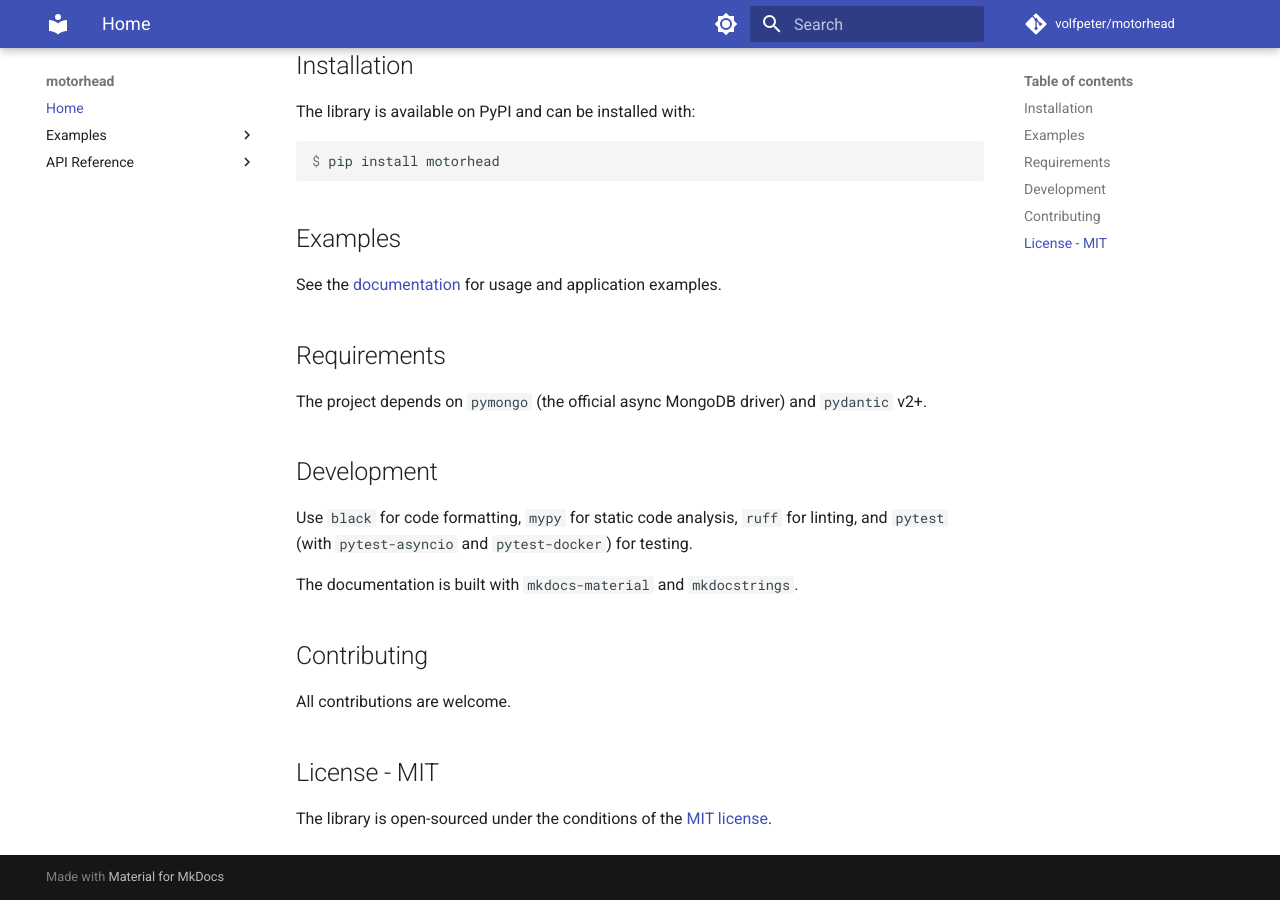
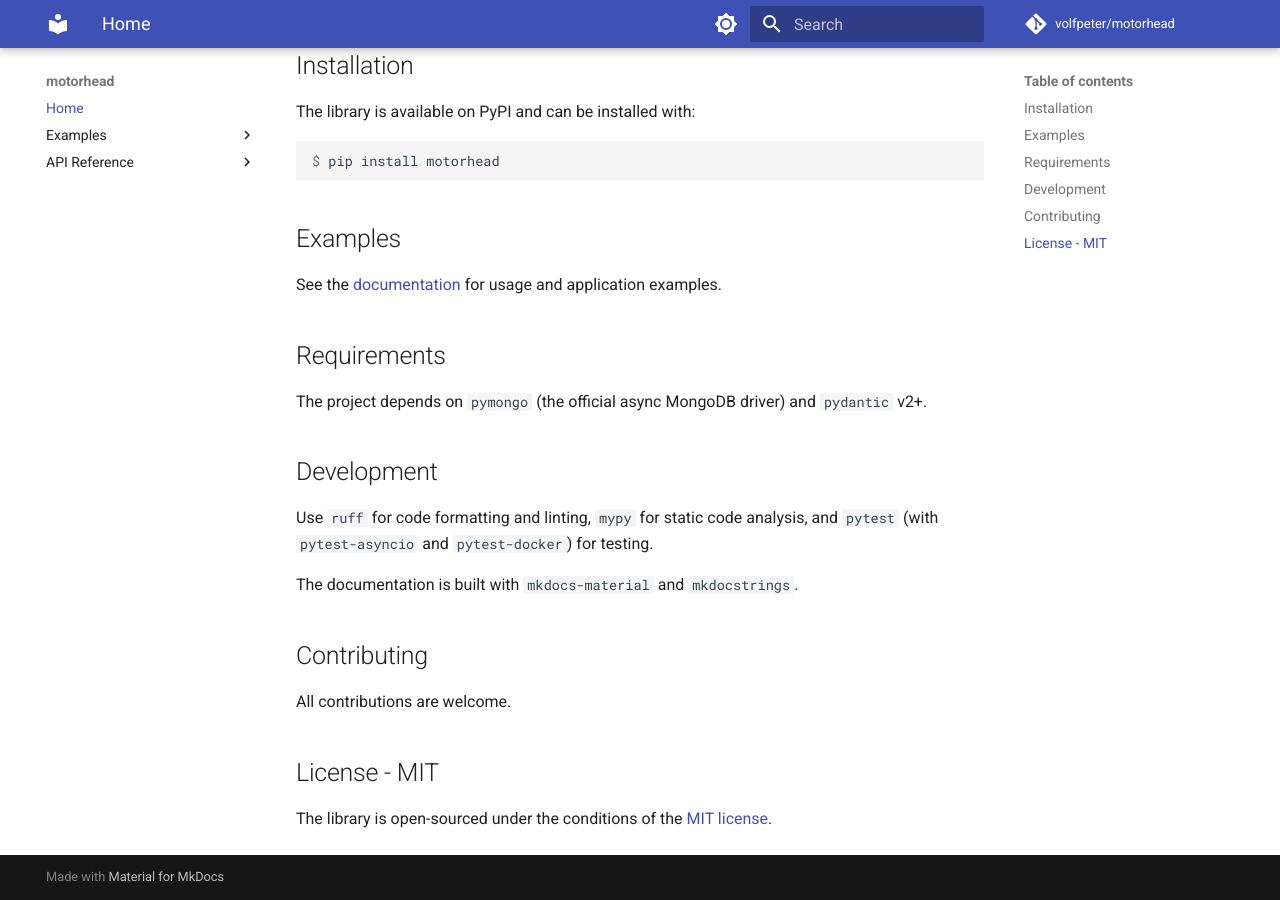
Before and after one commit to volfpeter/motorhead, an MkDocs documentation site: the page built from docs/index.md, in a window 1280 px wide and 900 px high, scrolled down 845 px. Built offline with MkDocs 1.6.1 and Material for MkDocs 9.7.7, drawn with Linux system fonts in a browser that asks for light colours; comment, search, counter and statistics services are not loaded.

Commit message:
docs: ruff is used for formatting

```diff
--- a/docs/index.md
+++ b/docs/index.md
@@ -41,7 +41,7 @@
 
 ## Development
 
-Use `black` for code formatting, `mypy` for static code analysis, `ruff` for linting, and `pytest` (with `pytest-asyncio` and `pytest-docker`) for testing.
+Use `ruff` for code formatting and linting, `mypy` for static code analysis, and `pytest` (with `pytest-asyncio` and `pytest-docker`) for testing.
 
 The documentation is built with `mkdocs-material` and `mkdocstrings`.
 
```
Also changed, not shown: README.md (+1 -1 lines).
